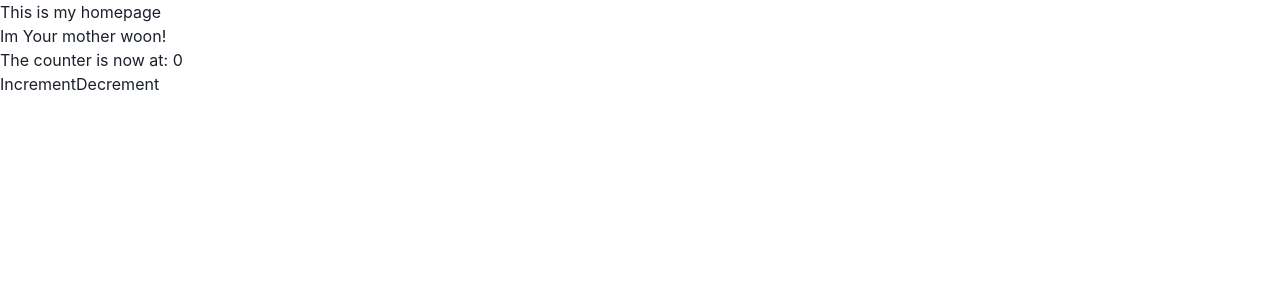
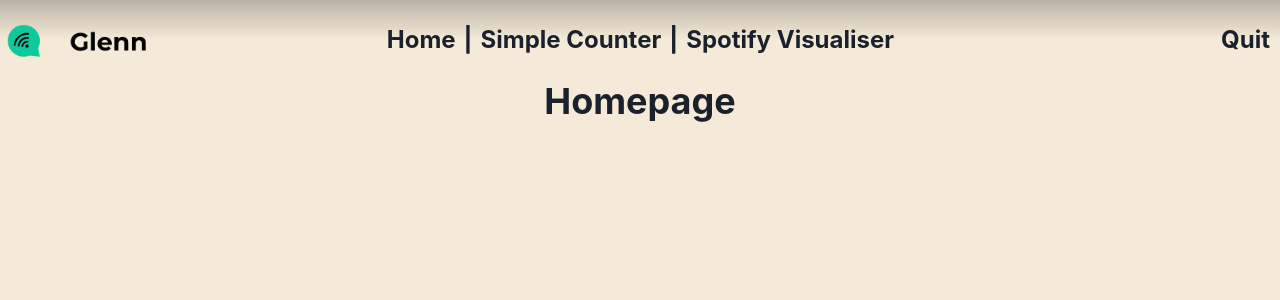
Before and after one commit to OnnGoOff/OnnGoOff.github.io, a React (Create React App) app: page /#/Glenn in a window 1280 px wide. Shown: the top 300 px of the page. Built offline with nearby package versions, Linux system fonts and the light colour scheme.

Commit message:
Improved UI :art: :lipstick: :construction:

```diff
--- /dev/null
+++ b/src/dev_profiles/Glenn/Homepage.tsx
@@ -0,0 +1,15 @@
+import React from 'react';
+import { Box, Container } from "@chakra-ui/react";
+import { Heading, theme } from '@chakra-ui/react';
+
+const Homepage = () => {
+    return (
+        <Box bg="body" minHeight="92vh">
+            <Container h={theme.sizes.full} centerContent>
+                <Heading as="h1">Homepage</Heading>
+            </Container>
+        </Box>
+    )
+}
+
+export default Homepage
--- /dev/null
+++ b/src/dev_profiles/Glenn/SimpleCounter.tsx
@@ -0,0 +1,45 @@
+import React, { useState } from 'react';
+import { Box, Button, Container, Heading, Text, theme, Spacer, Flex } from "@chakra-ui/react";
+
+const SimpleCounter = () => {
+
+    const [counter, setCounter] = useState(0);
+    //added new comments
+
+    return (
+        <Box bg="body" minHeight="92vh">
+            <Container h={theme.sizes.full} centerContent>
+                <Heading as="h1">This is a simple counter</Heading>
+                <Text>
+                    The Counter is now at :
+                    </Text>
+                <Box fontSize={theme.fontSizes['5xl']} >
+                    {counter}
+                </Box>
+
+                <Flex justify="center" >
+                    <Button
+                        colorScheme="primary"
+                        size="xs" color="black"
+                        onClick={() => { setCounter((curr) => curr + 1); }}
+                        fontSize={theme.fontSizes['3xl']}
+                        height="1.6em">
+                        Increment
+                    </Button>
+                    <Spacer w="1em" />
+                    <Button
+                        colorScheme="primary"
+                        size="xs" color="black"
+                        onClick={() => { setCounter((curr) => curr - 1); }}
+                        fontSize={theme.fontSizes['3xl']}
+                        height="1.6em">
+                        Decrement
+                    </Button>
+                </Flex>
+            </Container>
+
+        </Box>
+    )
+}
+
+export default SimpleCounter
--- a/src/dev_profiles/Glenn/SpotifyVisualiser/SpotifyApp.tsx
+++ b/src/dev_profiles/Glenn/SpotifyVisualiser/SpotifyApp.tsx
@@ -1,10 +1,13 @@
-import React from 'react'
+import React from 'react';
+import { Heading, theme, Box, Container } from '@chakra-ui/react';
 
 const SpotifyApp = () => {
     return (
-        <div>
-            <h1>Hello worlds</h1>
-        </div>
+        <Box bg="body" minHeight="92vh">
+            <Container h={theme.sizes.full} centerContent>
+                <Heading as="h1">Spotify visualiser App</Heading>
+            </Container>
+        </Box>
     )
 }
 
--- a/src/dev_profiles/Glenn/index.tsx
+++ b/src/dev_profiles/Glenn/index.tsx
@@ -1,33 +1,66 @@
-import React, { useState } from 'react';
+import React from 'react';
+import { Box, Flex, extendTheme, ChakraProvider, Img, Breadcrumb, BreadcrumbItem, BreadcrumbLink, Link, theme } from "@chakra-ui/react";
+import { Switch, Route, Link as RouterLinks, useRouteMatch } from 'react-router-dom';
+import SpotifyApp from './SpotifyVisualiser/SpotifyApp';
+import Homepage from './Homepage';
+import myTheme from './myTheme';
+import logo from './Images/glennLogo.png';
+import SimpleCounter from './SimpleCounter';
+
+const glennTheme = extendTheme(myTheme);
+
 
 const Glenn = () => {
-  const [counter, setCounter] = useState(0);
-  //added new comments
 
+  const glennMatch = useRouteMatch();
 
+  const navLinks = [
+    { link: glennMatch.url, displayName: 'Home' },
+    { link: `${glennMatch.url}/simple-counter`, displayName: 'Simple Counter' },
+    { link: `${glennMatch.url}/spotify-visualiser`, displayName: 'Spotify Visualiser' },
+  ];
 
   return (
     <>
-      <h1>This is my homepage</h1>
-      <div className="SimpleCounter">
-        <h1>Im Your mother woon!</h1>
-        <p>The counter is now at: {counter}</p>
-        <button
-          onClick={() => {
-            setCounter((curr) => curr + 1);
-          }}
-        >
-          Increment
-      </button>
-        <button
-          onClick={() => {
-            setCounter((curr) => curr - 1);
-          }}
-        >
-          Decrement
-      </button>
-      </div>
+      <ChakraProvider theme={glennTheme}>
+        <Flex bg="body" bgGradient="linear(to-b,#bbb3a6, rgba(211, 202, 186, 0) 50%)" minHeight="5em" align="center">
+          <Box>
+            <RouterLinks to={`${glennMatch.url}`}>
+              <Img src={logo} alt="glenn's logo" />
+            </RouterLinks>
+          </Box>
+          <Flex w="100%" fontSize={theme.fontSizes['2xl']} fontWeight={theme.fontWeights.bold} justify="center">
+            <Breadcrumb separator="|">
+              {navLinks.map(link => {
+                return (
+                  <BreadcrumbItem>
+                    <RouterLinks to={link.link}>
+                      <BreadcrumbLink>{link.displayName}</BreadcrumbLink>
+                    </RouterLinks>
+                  </BreadcrumbItem>
 
+                )
+              })}
+            </Breadcrumb>
+          </Flex>
+          <Box minWidth={[0, 80, 120, 150]} textAlign="right" paddingRight="10px" fontSize={theme.fontSizes['2xl']} fontWeight={theme.fontWeights.bold}>
+            <RouterLinks to="/">
+              <Link>Quit</Link>
+            </RouterLinks>
+          </Box>
+        </Flex>
+        <Switch>
+          <Route exact path={glennMatch.path}>
+            <Homepage />
+          </Route>
+          <Route path={`${glennMatch.path}/spotify-visualiser`}>
+            <SpotifyApp />
+          </Route>
+          <Route path={`${glennMatch.path}/simple-counter`}>
+            <SimpleCounter />
+          </Route>
+        </Switch>
+      </ChakraProvider>
     </>
   );
 };
--- /dev/null
+++ b/src/dev_profiles/Glenn/myTheme.tsx
@@ -0,0 +1,50 @@
+
+//This is my theme for all my colours
+// eslint-disable-next-line import/no-anonymous-default-export
+export default {
+
+    colors: {
+        body: "#F4EAD7",
+        primary: {
+            50: '#E5C2FE',
+            100: '#DDAEFE',
+            200: '#D49AFE',
+            300: '#CC85FE',
+            400: '#C372FE',
+            500: '#BB5DFD',
+            600: '#8E02F2',
+            700: '#7702CA',
+            800: '#5F02A2',
+            900: '#3B0165'
+        },
+        secondary: {
+            50: '#FFF5C2',
+            100: '#FFEE99',
+            200: '#FFE770',
+            300: '#FFE047',
+            400: '#FFDD33',
+            500: '#FFD500',
+            600: '#E0BB00',
+            700: '#E0BB00',
+            800: '#E0BB00',
+            900: '#665500'
+        },
+
+        button: {
+            50: '#979FD8',
+            100: '#7A84CD',
+            200: '#5C68C1',
+            300: '#4350B1',
+            400: '#323B85',
+            500: '#272D68',
+            600: '#161B41',
+            700: '#15193D',
+            800: '#10132E',
+            900: '#0B0D1E'
+        }
+        ,
+        error: 'F04F1E',
+    },
+
+
+}
```
Also changed, not shown: src/dev_profiles/Glenn/Images/glennLogo.png (added).
